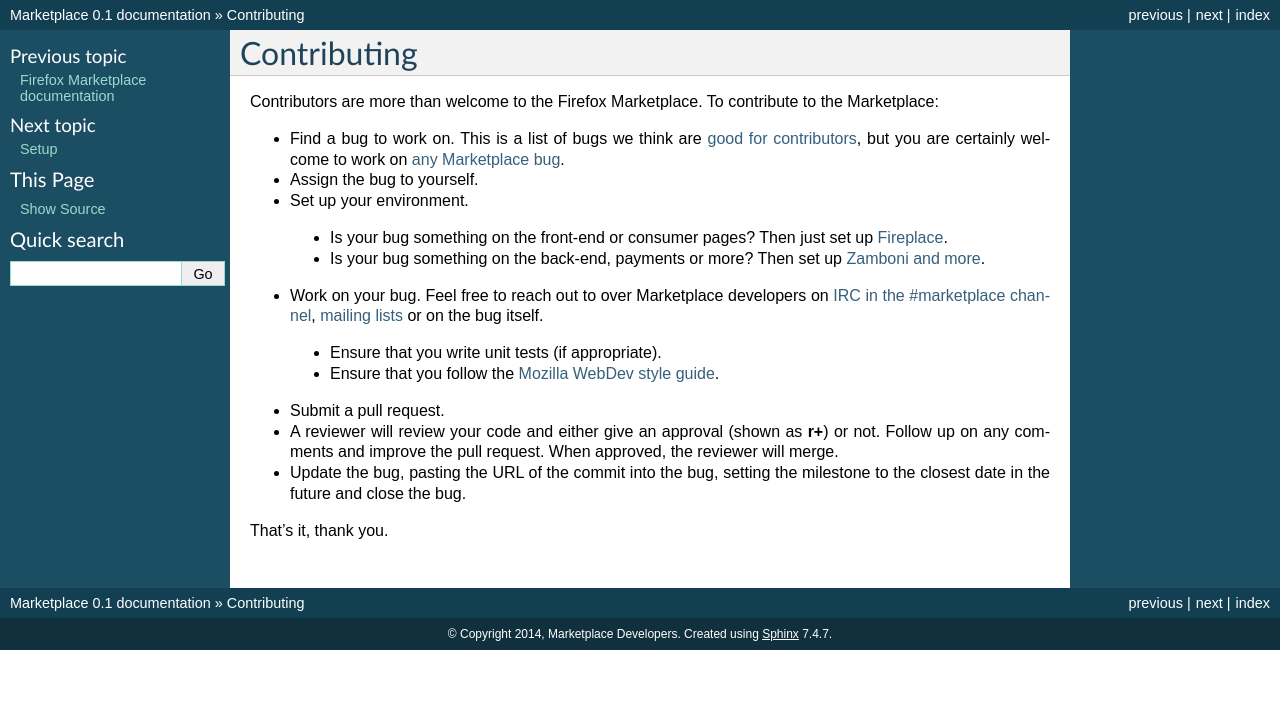
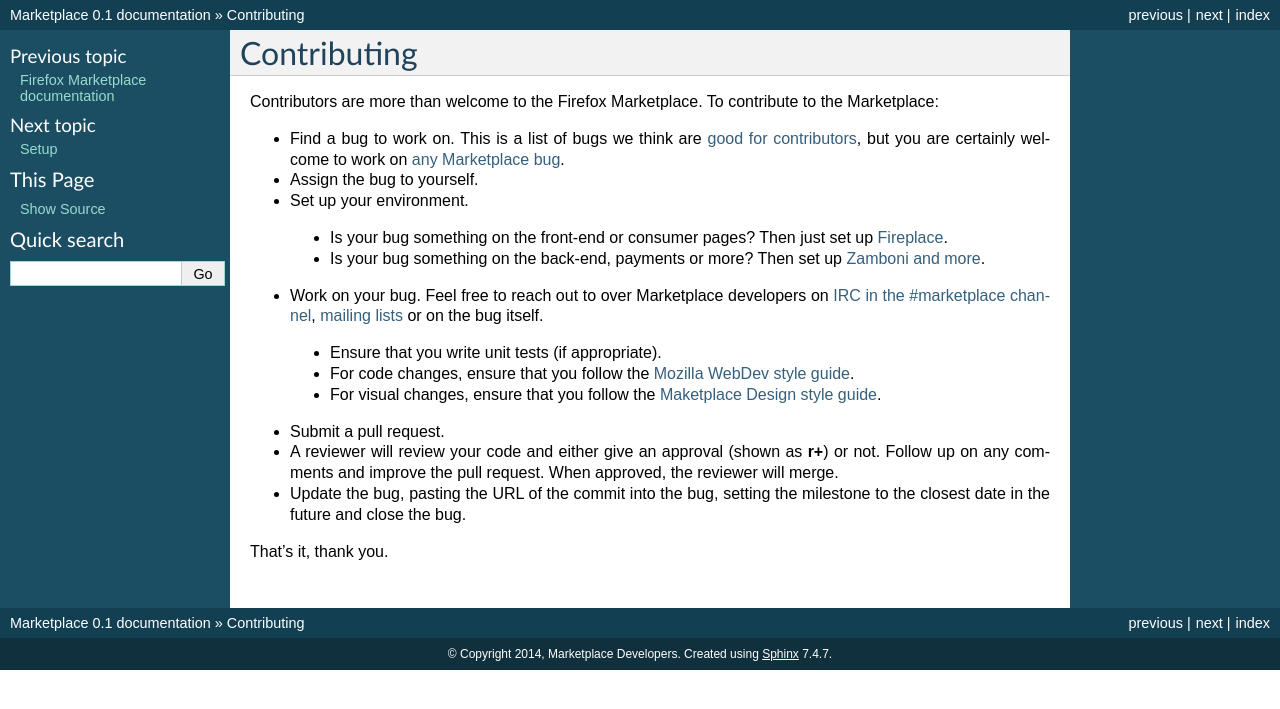
Before and after one commit to mozilla/marketplace-docs, a Sphinx documentation site: the page built from docs/topics/contributing.rst, in a window 1280 px wide. Shown: the top 709 px of the page. Built offline with Sphinx 7.4.7, drawn with Linux system fonts in a browser that asks for light colours.

Commit message:
add in design style guide

```diff
--- a/docs/topics/contributing.rst
+++ b/docs/topics/contributing.rst
@@ -14,7 +14,8 @@
 
 * Work on your bug. Feel free to reach out to over Marketplace developers on `IRC in the #marketplace channel <https://wiki.mozilla.org/IRC>`_, `mailing lists <https://lists.mozilla.org/listinfo/dev-marketplace>`_ or on the bug itself.
  * Ensure that you write unit tests (if appropriate).
- * Ensure that you follow the `Mozilla WebDev style guide <http://mozweb.readthedocs.org/en/latest/>`_.
+ * For code changes, ensure that you follow the `Mozilla WebDev style guide <http://mozweb.readthedocs.org/en/latest/>`_.
+ * For visual changes, ensure that you follow the `Maketplace Design style guide <http://pwalm.github.io/marketplace-style-guides/index.html>`_.
 
 * Submit a pull request.
 
```
